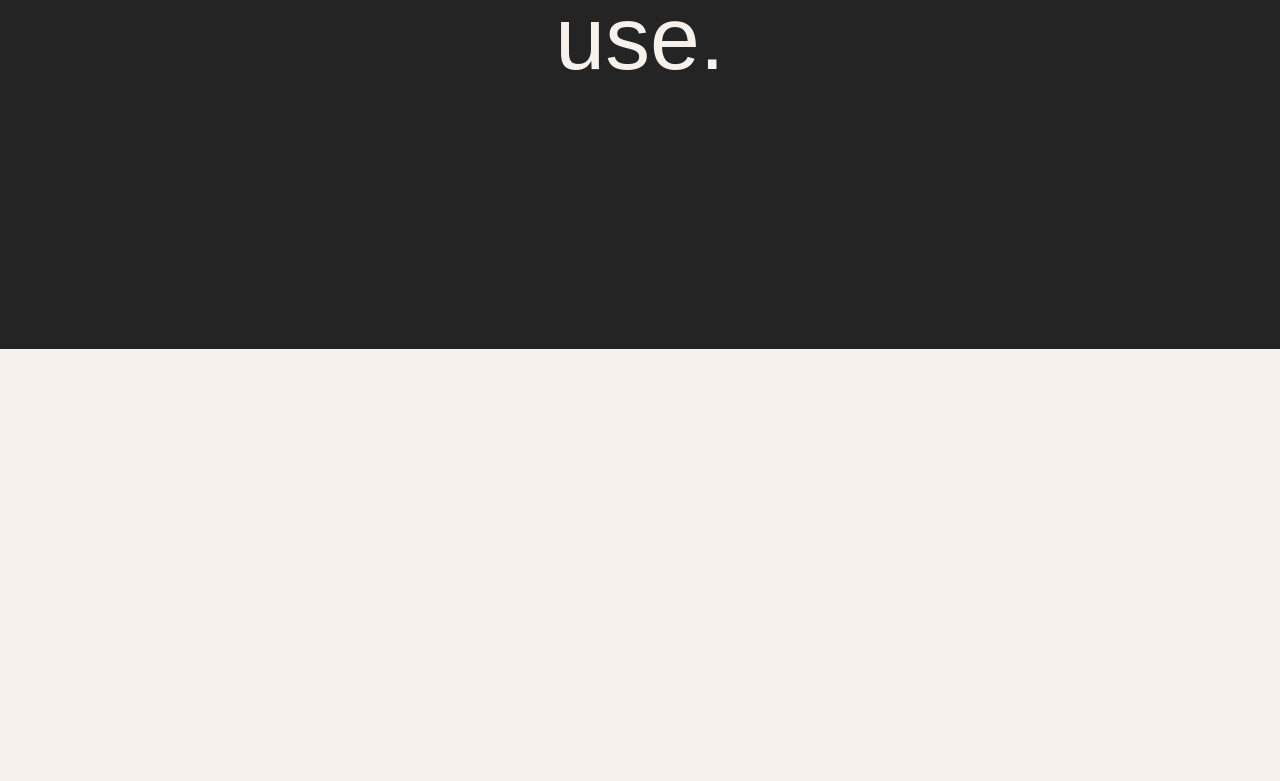
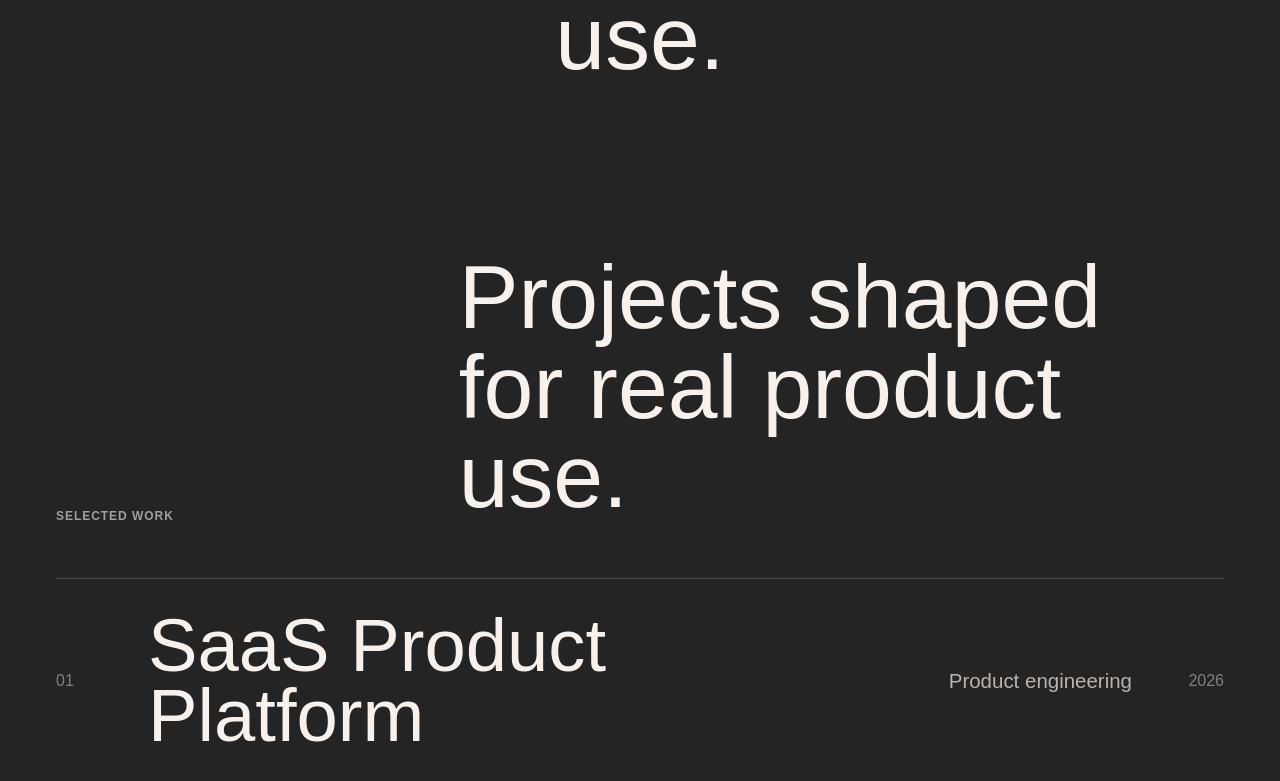
Before and after one commit to Ribasac/ribasac.github.io, a Next.js app: page / in a window 1280 px wide. Shown: the part 1251-2032 px from the top of the page. Before the commit the page ends 1600 px from the top, so only its background shows below. Built offline with nearby package versions, Linux system fonts and the light colour scheme.

Commit message:
first commmit

```diff
--- /dev/null
+++ b/app/components/DarkChapter.tsx
@@ -0,0 +1,19 @@
+import { DarkChapterGrid } from "./DarkChapterGrid";
+import { ProjectsSection } from "./ProjectsSection";
+import { SecondSection } from "./SecondSection";
+
+export function DarkChapter() {
+  return (
+    <section
+      aria-label="Work introduction and projects"
+      className="relative z-0 bg-foreground text-background"
+      data-menu-theme="dark"
+    >
+      <DarkChapterGrid />
+      <div className="relative z-10 -mt-[100svh]">
+        <SecondSection />
+        <ProjectsSection />
+      </div>
+    </section>
+  );
+}
--- /dev/null
+++ b/app/components/DarkChapterGrid.tsx
@@ -0,0 +1,41 @@
+"use client";
+
+import { useLenis } from "lenis/react";
+import { useCallback, useEffect, useRef } from "react";
+
+export function DarkChapterGrid() {
+  const stickyRef = useRef<HTMLDivElement>(null);
+  const gridRef = useRef<HTMLDivElement>(null);
+
+  const updateGrid = useCallback(() => {
+    const sticky = stickyRef.current;
+    const grid = gridRef.current;
+
+    if (!sticky || !grid) {
+      return;
+    }
+
+    const stickyTop = sticky.getBoundingClientRect().top;
+    const y = stickyTop > 0 ? stickyTop * -0.92 : 0;
+
+    grid.style.transform = `translate3d(0, ${y}px, 0)`;
+  }, []);
+
+  useLenis(updateGrid);
+
+  useEffect(() => {
+    updateGrid();
+    window.addEventListener("resize", updateGrid);
+
+    return () => window.removeEventListener("resize", updateGrid);
+  }, [updateGrid]);
+
+  return (
+    <div className="sticky top-0 h-[100svh] overflow-hidden" ref={stickyRef}>
+      <div
+        className="section-line-grid absolute inset-0 will-change-transform"
+        ref={gridRef}
+      />
+    </div>
+  );
+}
--- /dev/null
+++ b/app/components/ProjectsSection.tsx
@@ -0,0 +1,71 @@
+const projects = [
+  {
+    index: "01",
+    title: "SaaS Product Platform",
+    role: "Product engineering",
+    year: "2026",
+  },
+  {
+    index: "02",
+    title: "Cloud Operations System",
+    role: "Interface engineering",
+    year: "2026",
+  },
+  {
+    index: "03",
+    title: "Hospitality Web Experience",
+    role: "Frontend engineering",
+    year: "2025",
+  },
+  {
+    index: "04",
+    title: "Personal Portfolio",
+    role: "Design system / Motion",
+    year: "2026",
+  },
+];
+
+export function ProjectsSection() {
+  return (
+    <section
+      aria-labelledby="projects-title"
+      className="relative -mt-[12svh] overflow-hidden px-6 pt-0 pb-24 text-background sm:px-10 sm:pb-28 md:px-14 lg:pb-32"
+    >
+      <div className="relative z-10 mx-auto flex w-full max-w-7xl flex-col gap-14">
+        <div className="grid gap-5 md:grid-cols-[1fr_2fr] md:items-end">
+          <p className="text-[11px] font-semibold uppercase leading-none tracking-[0.08em] text-background/60 sm:text-xs">
+            Selected Work
+          </p>
+          <h2
+            className="text-heading-standard max-w-4xl font-normal text-background"
+            id="projects-title"
+          >
+            Projects shaped for real product use.
+          </h2>
+        </div>
+
+        <div className="border-t border-background/18">
+          {projects.map((project) => (
+            <article
+              className="group grid gap-5 border-b border-background/18 py-7 transition-colors duration-200 ease-[cubic-bezier(0.22,1,0.36,1)] hover:border-background/42 sm:py-8 md:grid-cols-[72px_minmax(0,1fr)_minmax(180px,0.45fr)_72px] md:items-center"
+              key={project.index}
+            >
+              <span className="text-sm leading-none text-background/45 md:text-base">
+                {project.index}
+              </span>
+              <h3 className="text-[clamp(30px,5.8vw,82px)] font-normal leading-[0.94] text-background">
+                {project.title}
+              </h3>
+              <p className="text-body-standard font-normal text-background/70 md:text-right">
+                {project.role}
+              </p>
+              <span className="text-sm leading-none text-background/45 md:text-right md:text-base">
+                {project.year}
+              </span>
+            </article>
+          ))}
+        </div>
+      </div>
+    </section>
+  );
+}
--- a/app/components/SecondSection.tsx
+++ b/app/components/SecondSection.tsx
@@ -1,51 +1,9 @@
-"use client";
-
-import { useLenis } from "lenis/react";
-import { useCallback, useEffect, useRef } from "react";
-
 export function SecondSection() {
-  const sectionRef = useRef<HTMLElement>(null);
-  const parallaxRef = useRef<HTMLDivElement>(null);
-
-  const updateParallax = useCallback((scroll: number) => {
-    const section = sectionRef.current;
-    const parallaxLayer = parallaxRef.current;
-
-    if (!section || !parallaxLayer) {
-      return;
-    }
-
-    const sectionTop = section.offsetTop;
-    const sectionHeight = section.offsetHeight;
-    const settledTop = window.innerHeight - sectionHeight;
-    const rectTop = sectionTop - scroll;
-    const progressFromSettled = rectTop - settledTop;
-    const y = -rectTop + progressFromSettled * 0.08;
-
-    parallaxLayer.style.transform = `translate3d(0, ${y}px, 0)`;
-  }, []);
-
-  const lenis = useLenis((instance) => {
-    updateParallax(instance.scroll);
-  });
-
-  useEffect(() => {
-    updateParallax(lenis?.scroll ?? window.scrollY);
-  }, [lenis, updateParallax]);
-
   return (
     <section
       aria-label="Second section"
-      className="relative z-0 min-h-[100svh] overflow-hidden bg-foreground"
-      data-menu-theme="dark"
-      ref={sectionRef}
+      className="relative min-h-[100svh] overflow-hidden"
     >
-      <div
-        className="absolute top-0 right-0 left-0 h-[100svh] will-change-transform"
-        ref={parallaxRef}
-      >
-        <div className="section-line-grid absolute inset-0" />
-      </div>
       <div className="relative z-10 flex min-h-[100svh] items-center px-6 py-20 text-background sm:px-10 md:px-14">
         <h2 className="text-heading-standard mx-auto max-w-4xl text-center font-normal text-background">
           I engineer products that feel simple to use.
--- a/app/page.tsx
+++ b/app/page.tsx
@@ -1,11 +1,11 @@
+import { DarkChapter } from "./components/DarkChapter";
 import { Hero } from "./components/Hero";
-import { SecondSection } from "./components/SecondSection";
 
 export default function Home() {
   return (
     <main className="relative min-h-screen overflow-x-clip bg-foreground text-foreground">
       <Hero />
-      <SecondSection />
+      <DarkChapter />
     </main>
   );
 }
```
